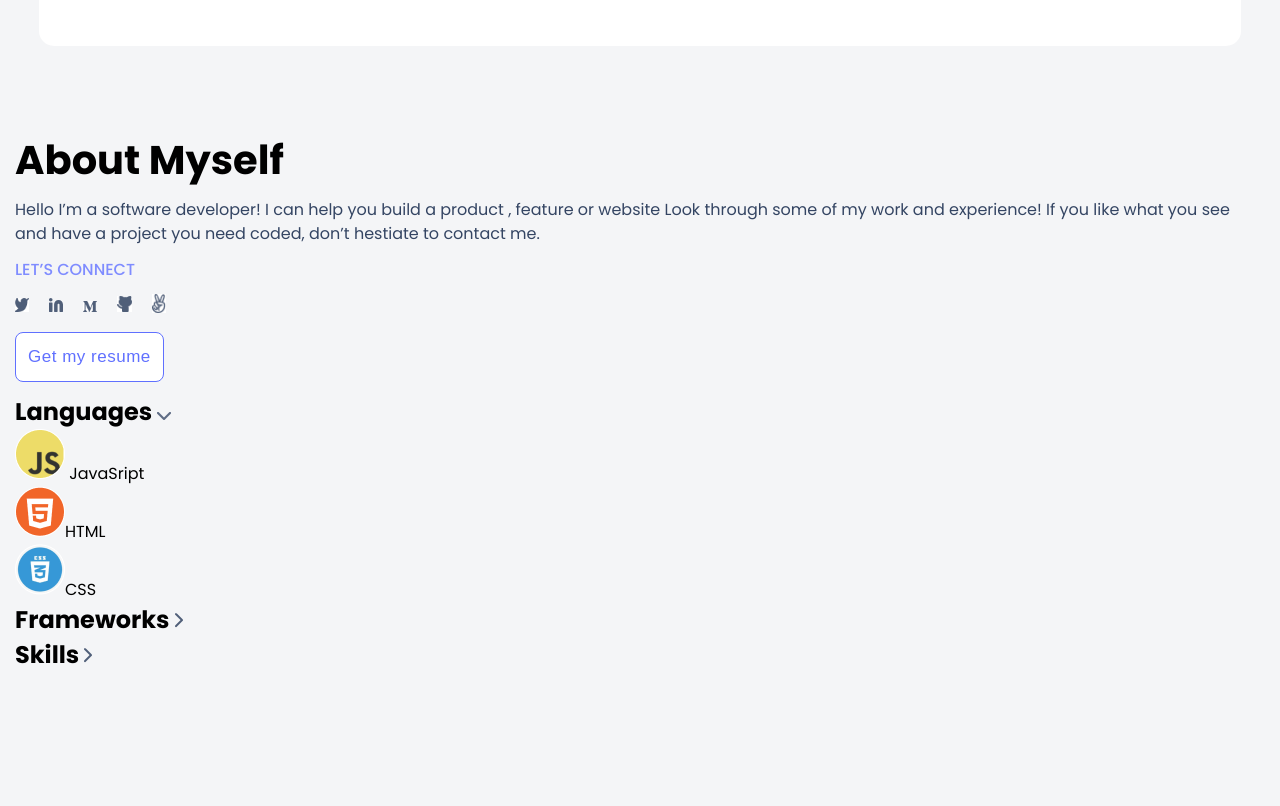
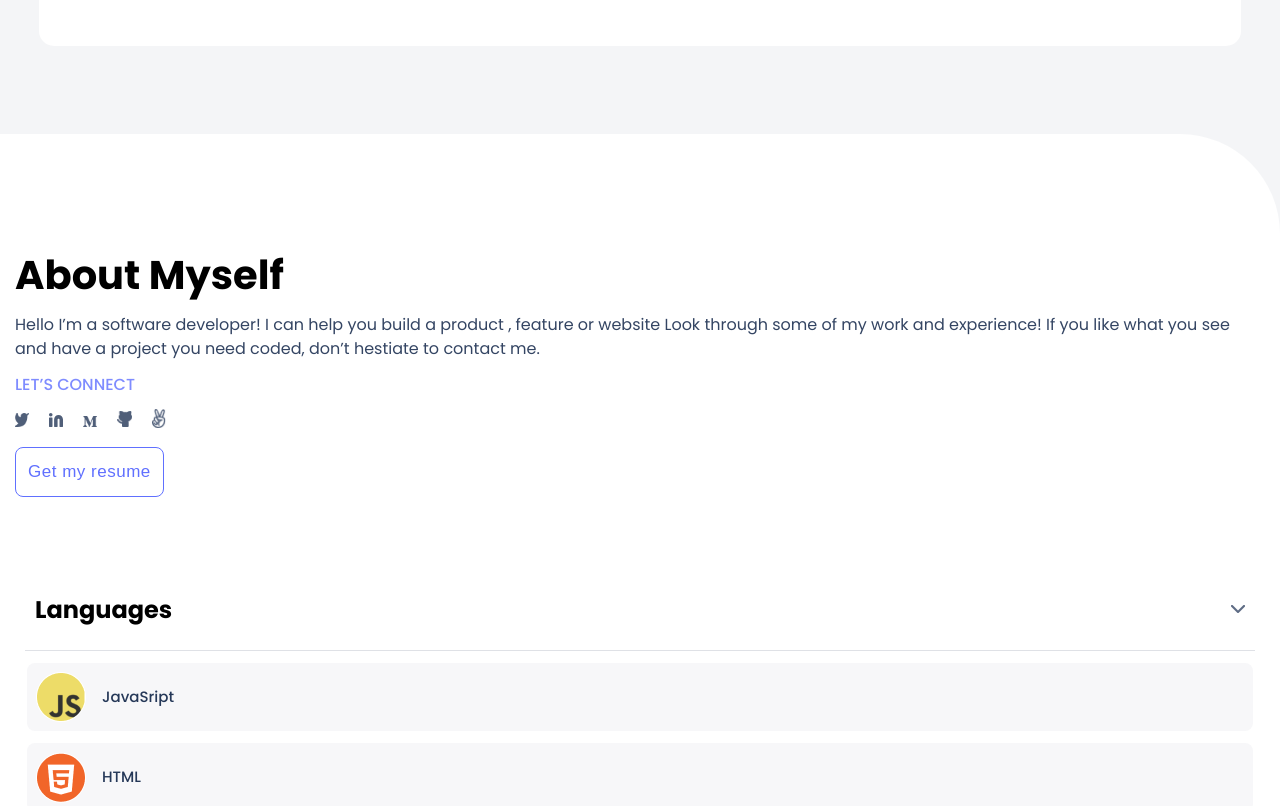
Before and after one commit to wydfaxil7/Desktop_Portfolio, a website: page index.html in a window 1280 px wide. Shown: the part 6320-7126 px from the top of the page. Before the commit the page ends 6992 px from the top, so only its background shows below. Drawn offline with Linux system fonts and the light colour scheme.

Commit message:
styled about me

```diff
--- a/style.css
+++ b/style.css
@@ -456,3 +456,51 @@ div.connect img {
 }
 
 /* End works */
+
+/* Start about me */
+#about {
+  background-color: white;
+  border-top-right-radius: 100px;
+  padding-bottom: 100px;
+}
+
+#about .container {
+  padding-top: 115px;
+}
+
+#about .skills {
+  margin-top: 60px;
+}
+
+#about .skills .card-list .view {
+  padding: 23px 10px;
+  margin: 10px;
+  border-bottom: 1px solid #dfe1e6;
+  display: grid;
+  grid-auto-flow: column;
+  justify-content: space-between;
+  align-items: center;
+}
+
+#about .skills .card-list ul {
+  margin: 12px;
+  display: grid;
+  gap: 12px;
+}
+
+#about .skills .card-list ul li {
+  background-color: #f7f7f9;
+  border-radius: 8px;
+  padding: 9px 9px;
+  font-weight: 500;
+  font-size: 15px;
+  line-height: 20px;
+  color: #253858;
+  display: grid;
+  grid-auto-flow: column;
+  align-items: center;
+  justify-content: left;
+  gap: 16px;
+}
+
+/* End about me */
```
